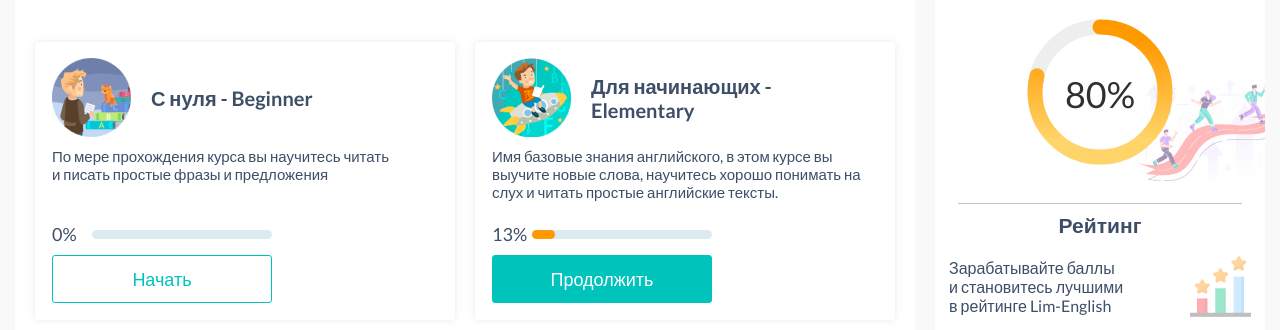
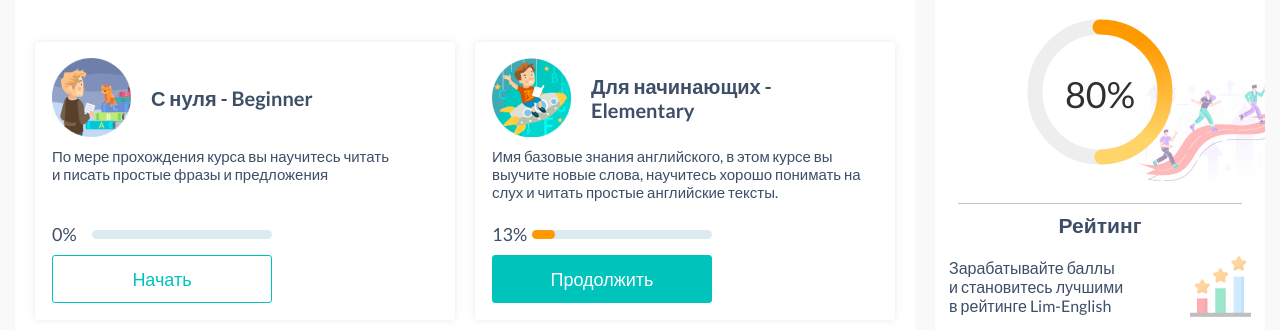
Before and after one commit to AlexeyAbramov/lim-english-2, a plain HTML site: page index.html in a window 1280 px wide. Shown: the part 709-1039 px from the top of the page. Drawn offline with nearby package versions, Linux system fonts and the light colour scheme.

Commit message:
incorrect

```diff
--- a/assets/script/script.js
+++ b/assets/script/script.js
@@ -124,21 +124,21 @@ $(document).ready(function () {
    $(this).find(".popup-level__text").text() === 'Свернуть' ? $(this).find(".popup-level__text").text('Развернуть') : $(this).find(".popup-level__text").text('Свернуть')
   });
 
-  //progress-bar
-  function progressBar(percent){
-    $progress = $('.svg-progress__circle_load');
-    $radius = $progress.attr('r');
-    $circumference = 2 * Math.PI * $radius;
+  // //progress-bar
+  // function progressBar(percent){
+  //   $progress = $('.svg-progress__circle_load');
+  //   $radius = $progress.attr('r');
+  //   $circumference = 2 * Math.PI * $radius;
 
-    $offset = $circumference - percent / 100 * $circumference;
-    $progress.css('stroke-dashoffset', $offset)
-    percent === 100 ? $progress.css('stroke-linecap', 'square') : false;
+  //   $offset = $circumference - percent / 100 * $circumference;
+  //   $progress.css('stroke-dashoffset', $offset)
+  //   percent === 100 ? $progress.css('stroke-linecap', 'square') : false;
 
-    $('.progress-bar__count').text(percent);
-    $progress.css('stroke-dashoffset', `${$offset}`);
-  }
-  let percent = parseInt($('.progress-bar__percent[data-progress]').attr('data-progress'));
-  progressBar(percent);
+  //   $('.progress-bar__count').text(percent);
+  //   $progress.css('stroke-dashoffset', `${$offset}`);
+  // }
+  // let percent = parseInt($('.progress-bar__percent[data-progress]').attr('data-progress'));
+  // progressBar(percent);
 
 
 
--- a/assets/styles/scss/components/_progress-bar.scss
+++ b/assets/styles/scss/components/_progress-bar.scss
@@ -24,6 +24,7 @@
       fill-opacity: 0;
       stroke-width: 15;
       stroke-dasharray: 404;
+      stroke-dashoffset: 202;
       stroke-linecap: round;
       transform-origin: center;
       transform: rotate(-90deg);
```
Also changed, not shown: assets/styles/css/main.css, 1 other file.
